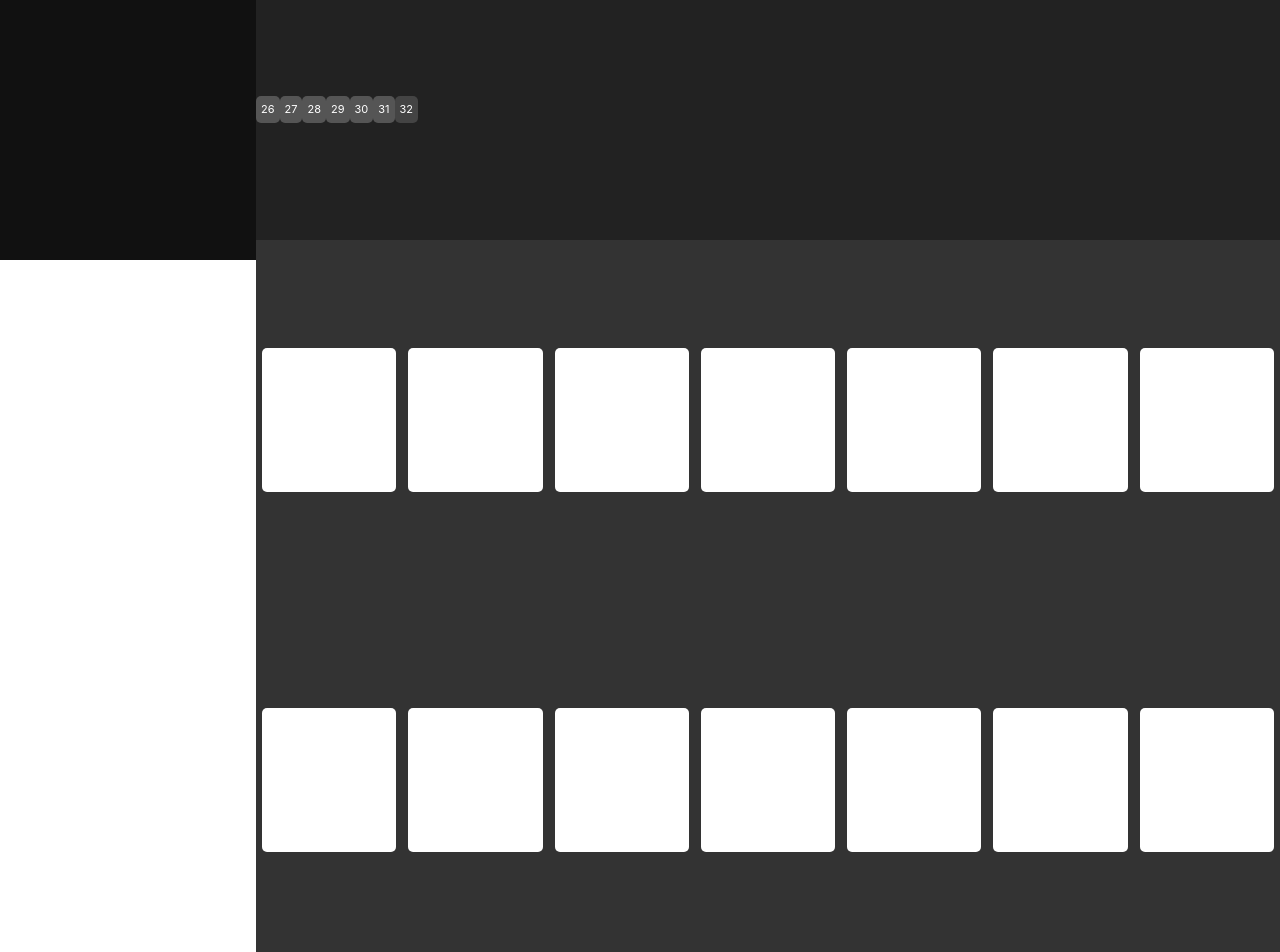
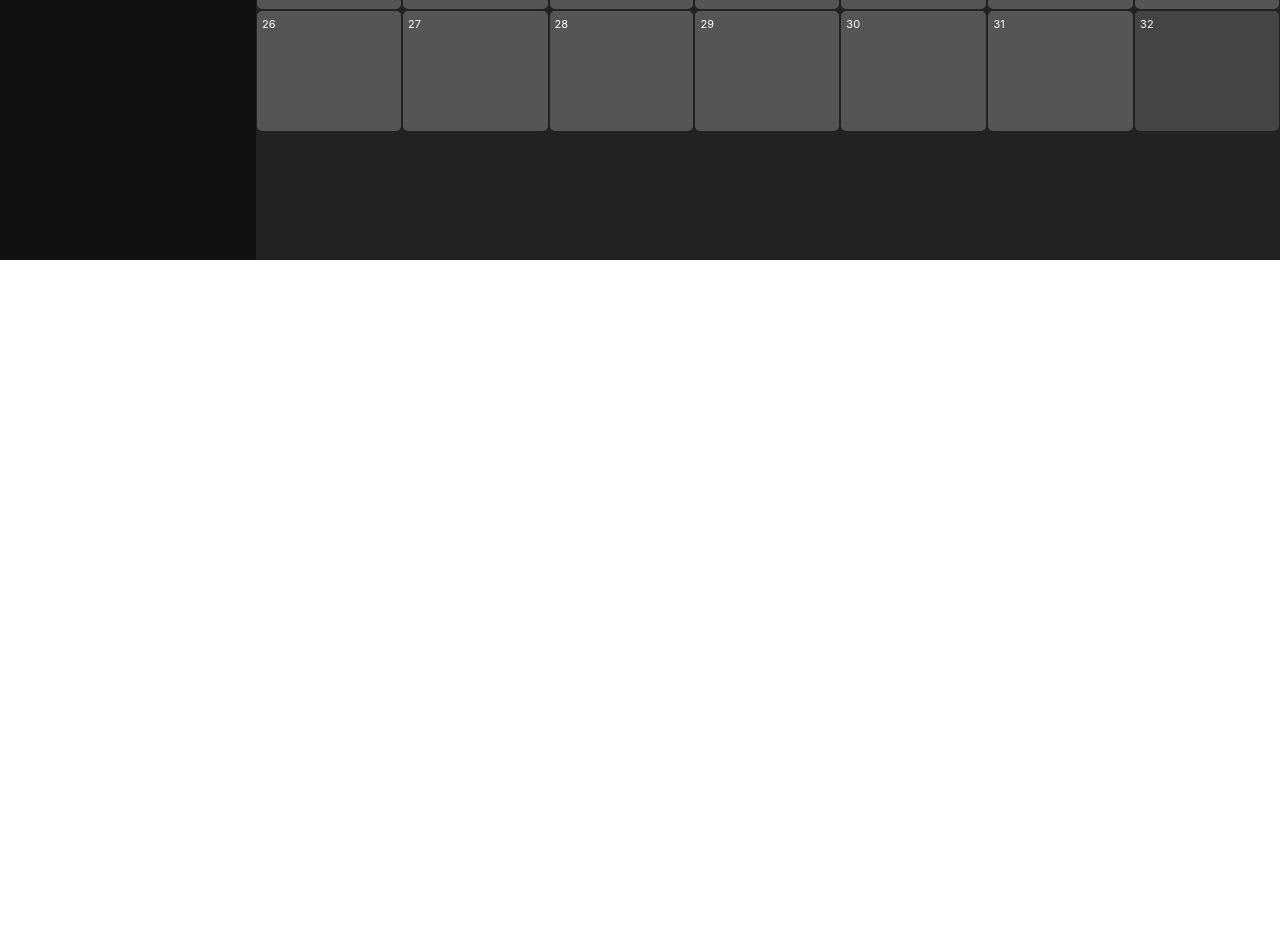
Before and after one commit to ASiracusa/scheduler, a React (Create React App) app in the folder scheduler/: page / in a window 1280 px wide. Shown: the part 540-1492 px from the top of the page. After the commit the page ends 800 px from the top, so only its background shows below. Built offline with nearby package versions, Linux system fonts and the light colour scheme.

Commit message:
Calender Reshaping

```diff
--- a/scheduler/src/components/calendar.jsx
+++ b/scheduler/src/components/calendar.jsx
@@ -56,55 +56,6 @@ class Calendar extends Component {
         </div>
 
         {this.renderCalendar()}
-
-        <table className="calendar">
-          <tr className="week-cell">
-            <td className="day-cell">
-              <body className="day-bubble"></body>
-            </td>
-            <td className="day-cell">
-              <body className="day-bubble"></body>
-            </td>
-            <td className="day-cell">
-              <body className="day-bubble"></body>
-            </td>
-            <td className="day-cell">
-              <body className="day-bubble"></body>
-            </td>
-            <td className="day-cell">
-              <body className="day-bubble"></body>
-            </td>
-            <td className="day-cell">
-              <body className="day-bubble"></body>
-            </td>
-            <td className="day-cell">
-              <body className="day-bubble"></body>
-            </td>
-          </tr>
-          <tr className="week-cell">
-            <td className="day-cell">
-              <body className="day-bubble"></body>
-            </td>
-            <td className="day-cell">
-              <body className="day-bubble"></body>
-            </td>
-            <td className="day-cell">
-              <body className="day-bubble"></body>
-            </td>
-            <td className="day-cell">
-              <body className="day-bubble"></body>
-            </td>
-            <td className="day-cell">
-              <body className="day-bubble"></body>
-            </td>
-            <td className="day-cell">
-              <body className="day-bubble"></body>
-            </td>
-            <td className="day-cell">
-              <body className="day-bubble"></body>
-            </td>
-          </tr>
-        </table>
       </React.Fragment>
     );
   }
@@ -124,7 +75,7 @@ class Calendar extends Component {
     var calendarContent = [];
     for (
       var day = 1 - this.state.date.getDay();
-      day < MONTHLENGTHS[this.state.date.getMonth()];
+      day <= MONTHLENGTHS[this.state.date.getMonth()];
       day += 7
     ) {
       var weekContent = [];
@@ -134,15 +85,18 @@ class Calendar extends Component {
           (day + i > 0 && day + i <= MONTHLENGTHS[this.state.date.getMonth()]
             ? "real"
             : "fake");
-        weekContent.push(<td className={real}>{day + i}</td>);
+        weekContent.push(
+          <td className="day-cell">
+            <div className={real}>{day + i}</div>
+          </td>
+        );
       }
-      calendarContent.push(
-        <tr className="week-cell">
-          <div>{weekContent}</div>
-        </tr>
-      );
+      calendarContent.push(<tr className="week-cell">{weekContent}</tr>);
     }
-    return <table className="calendar">{calendarContent}</table>;
+    calendarContent.push(<tr></tr>);
+    return (
+      <table className="calendar overflow-y:scroll">{calendarContent}</table>
+    );
   };
 }
 
--- a/scheduler/src/index.css
+++ b/scheduler/src/index.css
@@ -23,13 +23,6 @@ code {
   text-align: left;
 }
 
-.calendar {
-  width: 80%;
-  height: 90%;
-  padding: 5px;
-  overflow: hidden;
-}
-
 .calendar-header {
   width: 100%;
   height: 10%;
@@ -52,21 +45,24 @@ code {
   color: #ffffff;
 }
 
+.calendar {
+  width: 80%;
+  height: 90%;
+}
+
 .week-cell {
-  height: 15%;
+  height: 17%;
 }
 
 .day-cell {
-  background: #333333;
 }
 
 .day-bubble {
-  height: 40%;
   border-radius: 5px;
+  height: 100%;
   color: #ffffff;
   font-size: 11px;
   padding: 5px;
-  margin: 5px;
   text-align: left;
 }
 
```
